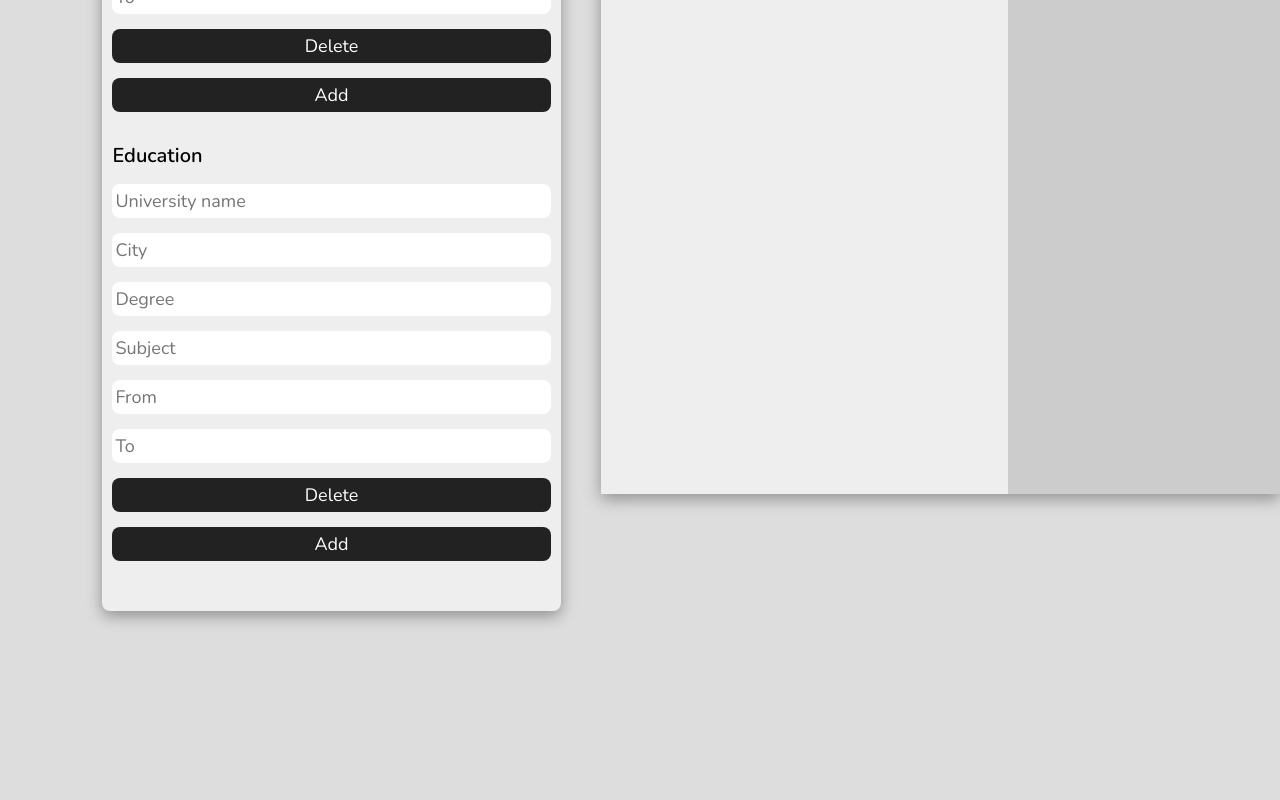
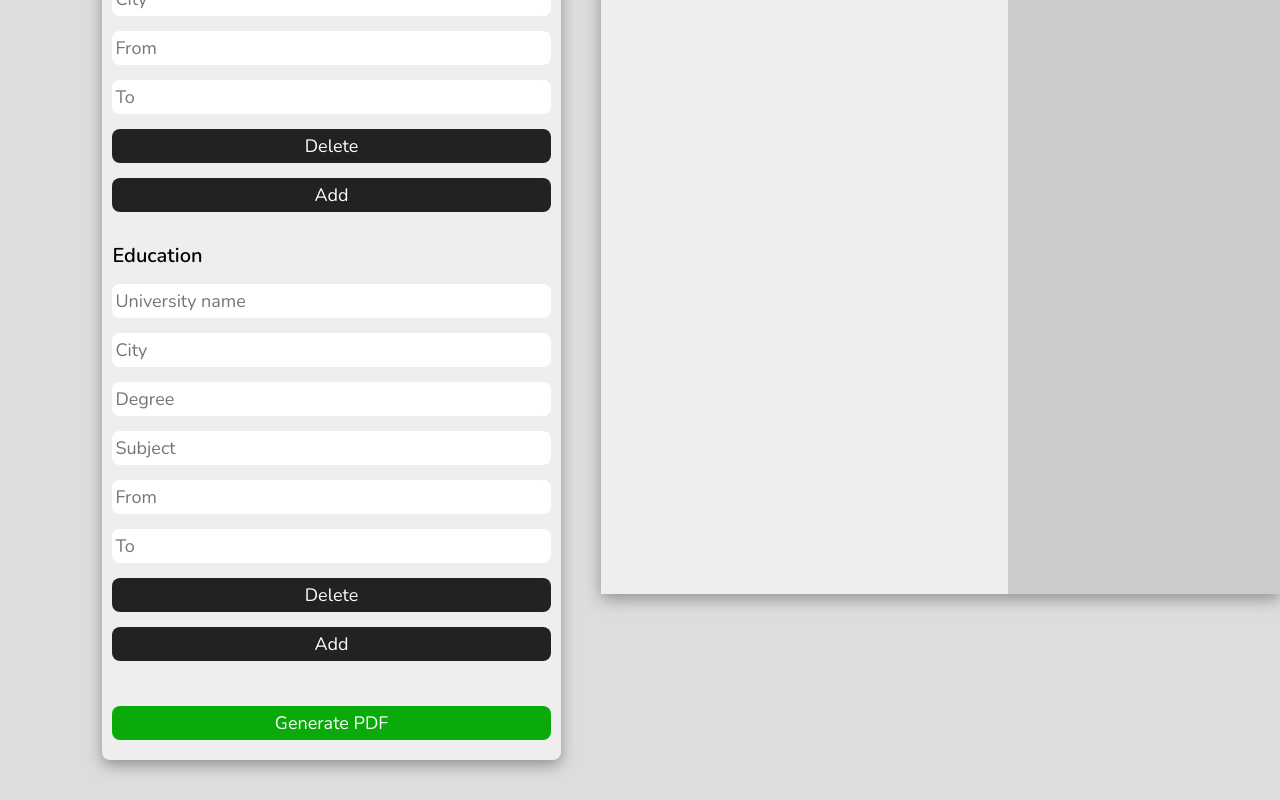
Before and after one commit to Miguel0312/cv-project, a React (Create React App) app: page / in a window 1280 px wide. Shown: the part 759-1559 px from the top of the page. Before the commit the page ends 1410 px from the top, so only its background shows below. Built offline with nearby package versions, Linux system fonts and the light colour scheme; a web font is replaced by a local one.

Commit message:
Now the CV can be exported as PDF

```diff
--- a/package.json
+++ b/package.json
@@ -35,5 +35,8 @@
       "last 1 firefox version",
       "last 1 safari version"
     ]
+  },
+  "devDependencies": {
+    "react-to-print": "^2.14.6"
   }
 }
--- a/src/App.js
+++ b/src/App.js
@@ -18,6 +18,7 @@ class App extends Component {
     }
 
     this.state = { data };
+    this.cvRef = React.createRef();
   }
 
   updateAppData(data) {
@@ -29,8 +30,8 @@ class App extends Component {
       <div>
         <Navbar />
         <div id="content">
-          <Form sections={this.sections} updateApp={this.updateAppData.bind(this)} />
-          <CV data={this.state.data} />
+          <Form sections={this.sections} updateApp={this.updateAppData.bind(this)} cvRef={this.cvRef} />
+          <CV data={this.state.data} ref={this.cvRef} />
         </div>
       </div>
     );
--- a/src/components/Form.js
+++ b/src/components/Form.js
@@ -1,4 +1,5 @@
 import React, { Component } from "react";
+import ReactToPrint from "react-to-print";
 import Section from "./Section";
 import uniqid from "uniqid";
 import "../styles/Form.css";
@@ -22,6 +23,19 @@ class Form extends Component {
     this.props.updateApp(this.state.data);
   }
 
+  printButton() {
+    return (
+      <button
+        id="printButton"
+        onClick={(e) => {
+          e.preventDefault();
+        }}
+      >
+        Generate PDF
+      </button>
+    );
+  }
+
   render() {
     const { sections } = this.props;
     return (
@@ -29,6 +43,7 @@ class Form extends Component {
         {sections.map((section, index) => {
           return <Section key={index} section={section} updateForm={this.updateFormData.bind(this, index)}></Section>;
         })}
+        <ReactToPrint trigger={this.printButton} content={() => this.props.cvRef.current}></ReactToPrint>
       </form>
     );
   }
--- a/src/styles/App.css
+++ b/src/styles/App.css
@@ -7,8 +7,8 @@
 }
 
 body {
-  margin-top: 100px;
-  margin-bottom: 40px;
+  padding-top: 100px;
+  padding-bottom: 40px;
   overflow-x: hidden;
 }
 
--- a/src/styles/CV.css
+++ b/src/styles/CV.css
@@ -2,6 +2,13 @@
 
 * {
   font-family: "Nunito", sans-serif;
+}
+
+@media print {
+  body {
+    margin: 0 !important;
+    padding: 0;
+  }
 }
 
 #CV {
@@ -9,7 +16,7 @@
   height: 297mm;
   width: 210mm;
   position: sticky;
-  background-color:#eee;
+  background-color: #eee;
   box-shadow: rgba(0, 0, 0, 0.35) 0px 5px 15px;
   display: grid;
   grid-template-columns: 60% 40%;
@@ -69,7 +76,6 @@
   grid-template-columns: 30% 70%;
   grid-template-rows: repeat(2, 50%);
   grid-template-areas: "date position" ". company";
-  height: 60px;
 }
 
 .date {
@@ -103,7 +109,6 @@
   grid-template-rows: repeat(3, 1fr);
   grid-template-areas: "date university" ". degree" ". subject";
   grid-row-gap: 5px;
-  height: 60px;
 }
 
 .university {
--- a/src/styles/Form.css
+++ b/src/styles/Form.css
@@ -48,3 +48,12 @@ button:hover {
   cursor: pointer;
   background-color: black;
 }
+
+#printButton {
+  background-color: rgb(9, 170, 9);
+}
+
+#printButton:hover {
+  cursor: pointer;
+  background-color: rgb(9, 150, 9);
+}
```
Also changed, not shown: 1 other file (tests, documents, lock files or other folders).
